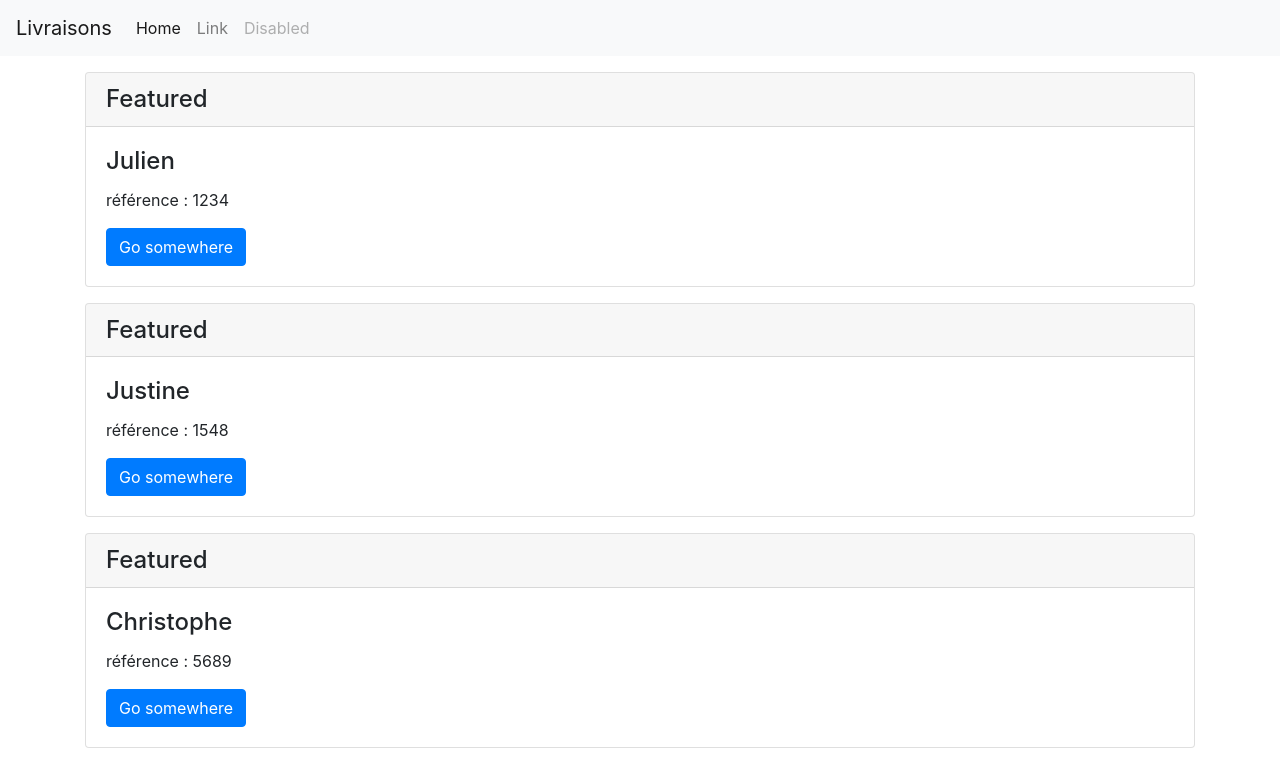
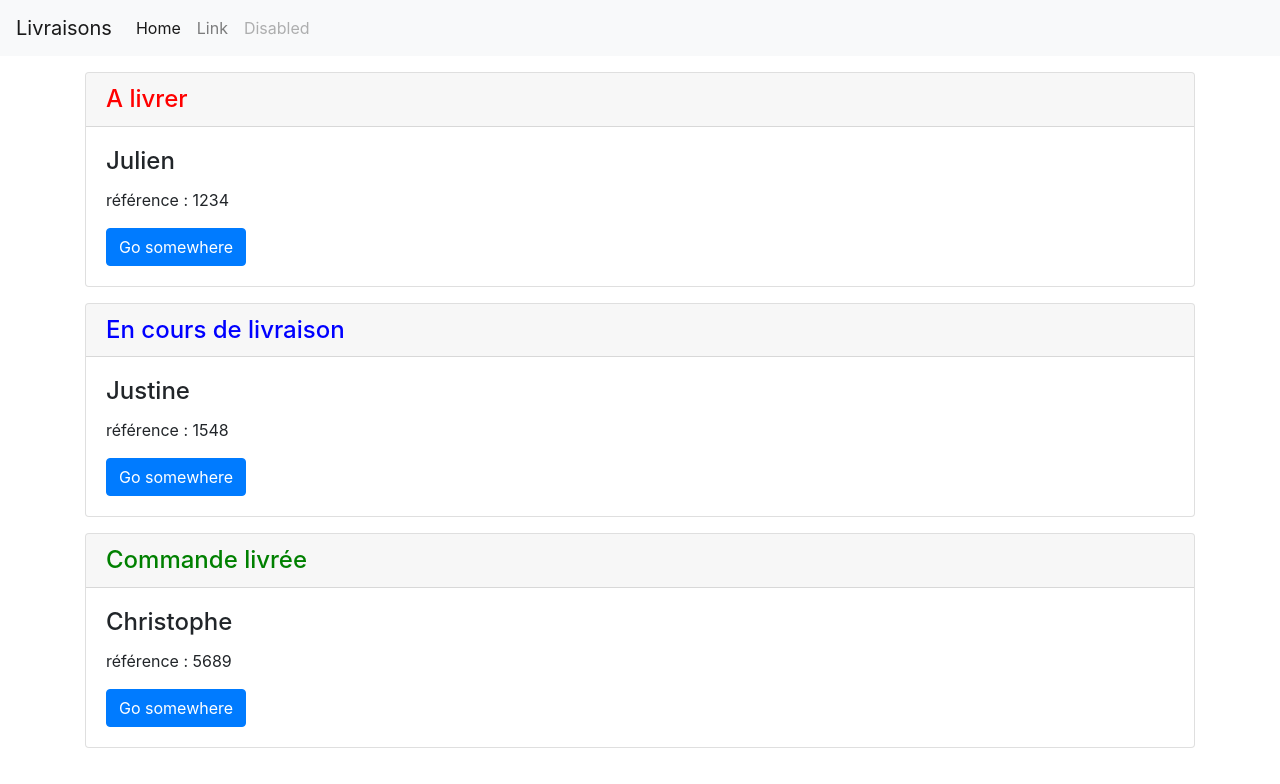
Before and after one commit to poec-poec/FormationAngular, an Angular app in the folder my-app/: page / in a window 1280 px wide. Shown: the top 784 px of the page. Built offline with nearby package versions, Linux system fonts and the light colour scheme.

Commit message:
Merge branch 'release/v06'
use ngIf

```diff
--- a/my-app/src/app/app.component.html
+++ b/my-app/src/app/app.component.html
@@ -3,7 +3,9 @@
 <div class="container cards" *ngFor="let item of collection">
 
   <div class="card">
-    <h4 class="card-header">Featured</h4>
+    <h4 class="card-header state-0" *ngIf="0 === item.state">A livrer</h4>
+    <h4 class="card-header state-1" *ngIf="1 === item.state">En cours de livraison</h4>
+    <h4 class="card-header state-2" *ngIf="2 === item.state">Commande livrée</h4>
     <div class="card-body">
       <h4 class="card-title">{{ item.name }}</h4>
       <p class="card-text">référence : {{ item.reference }}</p>
--- a/my-app/src/app/app.component.scss
+++ b/my-app/src/app/app.component.scss
@@ -1,3 +1,15 @@
 .cards .card {
   margin-top: 1rem;
 }
+
+.state-0 {
+  color: red;
+}
+
+.state-1 {
+  color: blue;
+}
+
+.state-2 {
+  color: green;
+}
--- a/my-app/src/app/app.component.ts
+++ b/my-app/src/app/app.component.ts
@@ -12,9 +12,9 @@ export class AppComponent implements OnInit {
   }
   ngOnInit() {
     this.collection = [
-      {reference: '1234', name: 'Julien'},
-      {reference: '1548', name: 'Justine'},
-      {reference: '5689', name: 'Christophe'}
+      {reference: '1234', name: 'Julien', state: 0},
+      {reference: '1548', name: 'Justine', state: 1},
+      {reference: '5689', name: 'Christophe', state: 2}
     ]
   }
 
```
